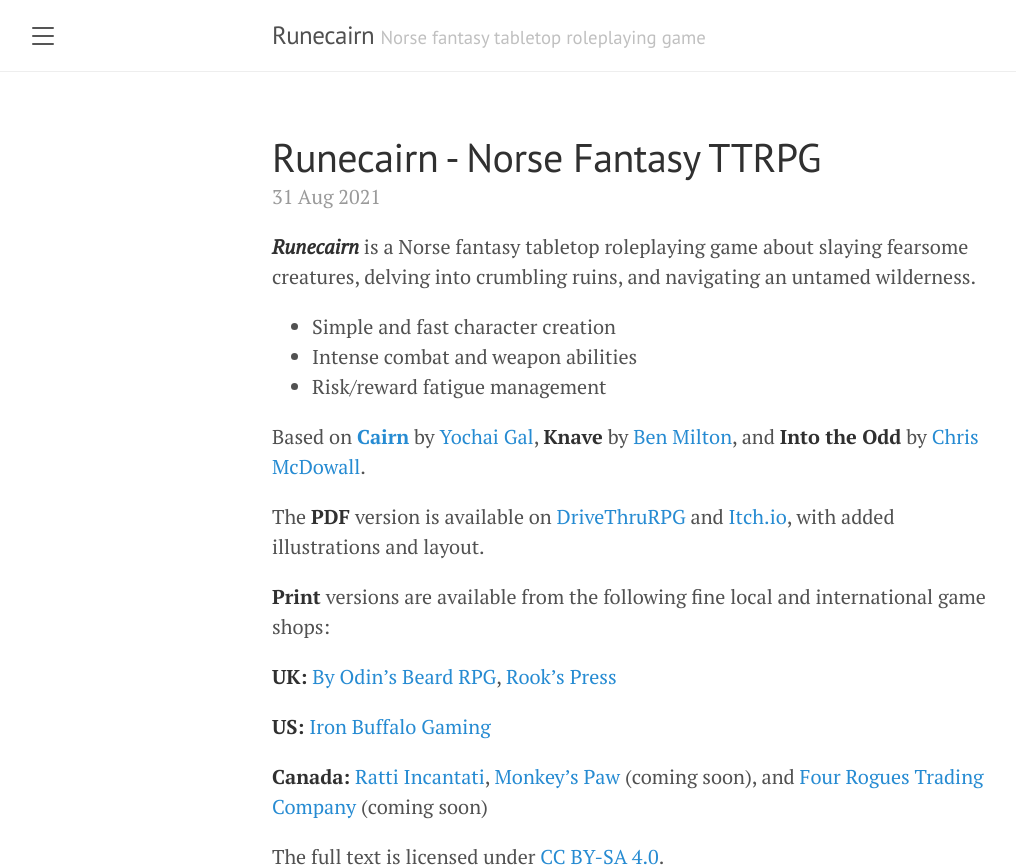
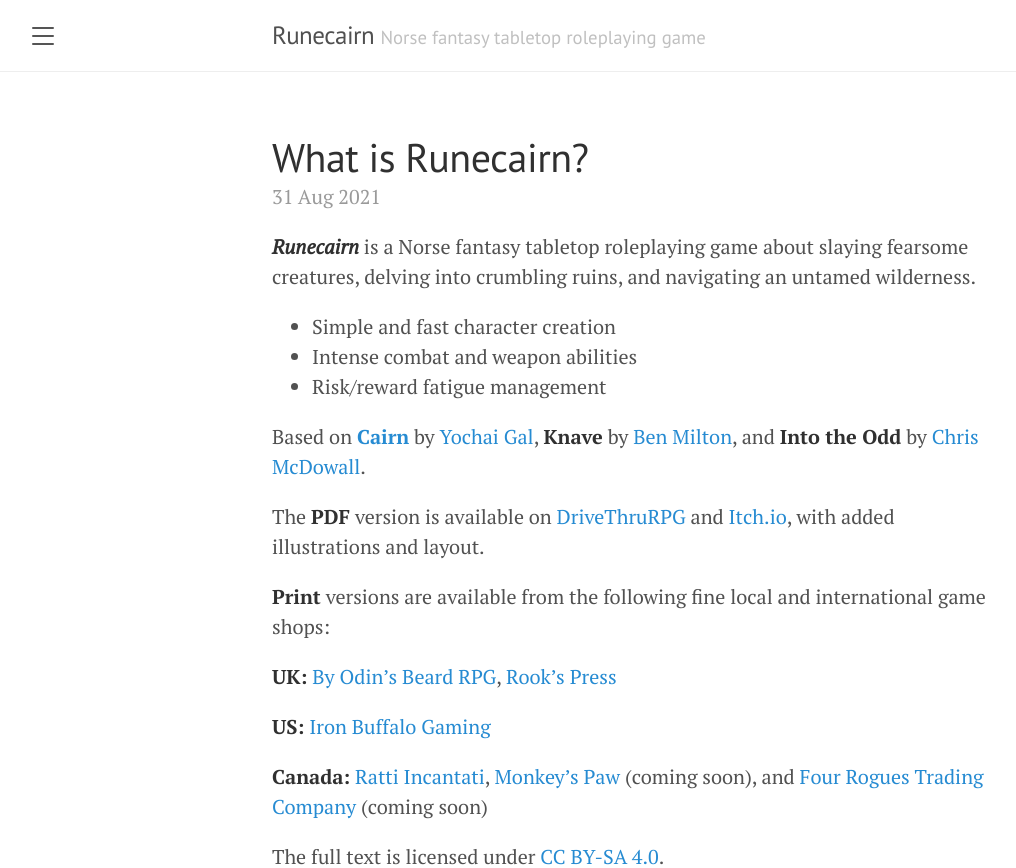
Before and after one commit to byodinsbeardrpg/byodinsbeardrpg.github.io, a Jekyll site: the page built from _posts/2021-08-31-runecairn_srd.md, in a window 1280 px wide, cut to the strip 0-868 px from the top of the page. Shown: the whole strip, without its empty margins (8-1024 px from the left). Built offline with Jekyll 4.4.1, drawn with Linux system fonts in a browser that asks for light colours.

Commit message:
Update 2021-08-31-runecairn_srd.md

```diff
--- a/_posts/2021-08-31-runecairn_srd.md
+++ b/_posts/2021-08-31-runecairn_srd.md
@@ -1,6 +1,6 @@
 ---
 layout: post
-title: Runecairn - Norse Fantasy TTRPG
+title: What is Runecairn?
 ---
 
 ***Runecairn*** is a Norse fantasy tabletop roleplaying game about slaying fearsome creatures, delving into crumbling ruins, and navigating an untamed wilderness.
```
